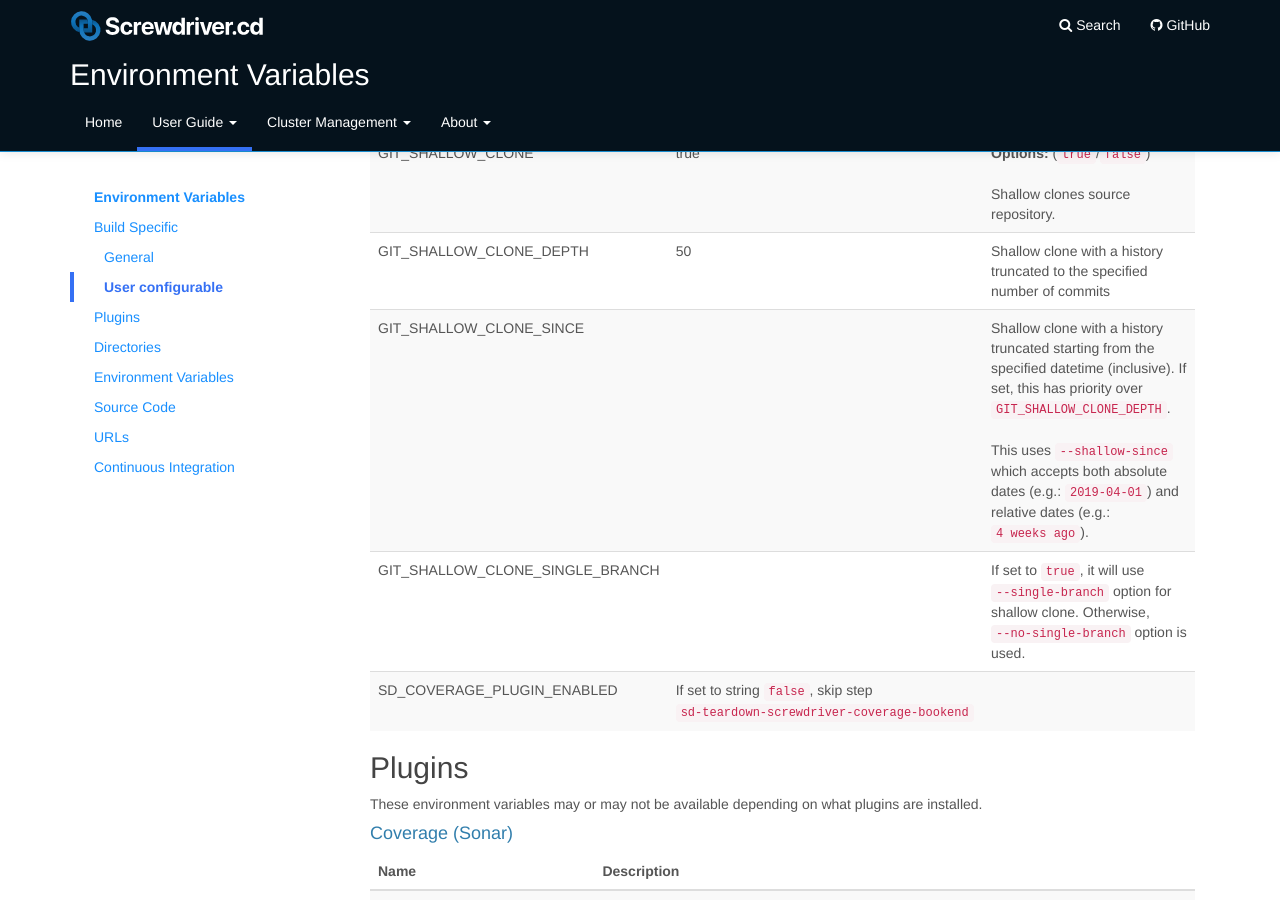
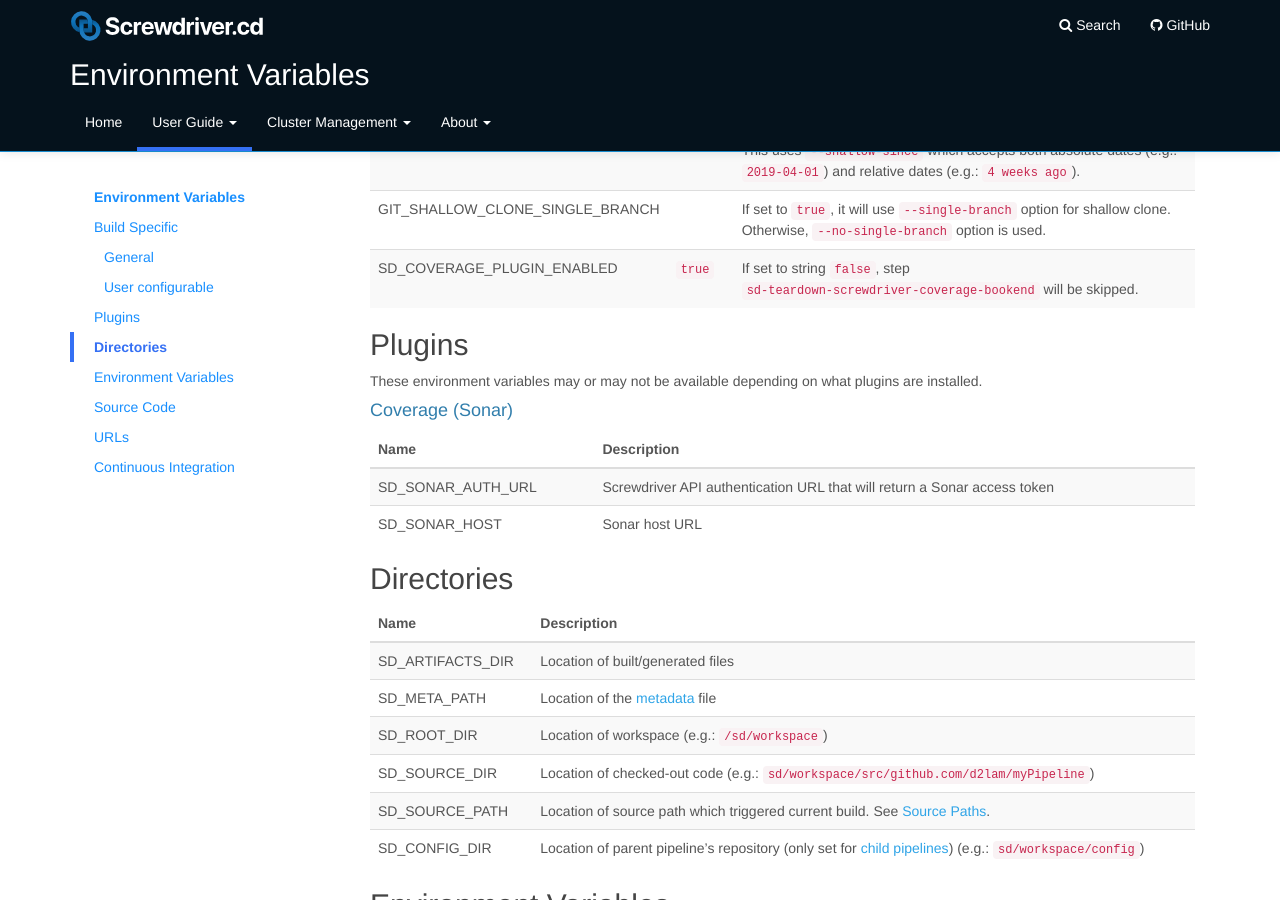
Before and after one commit to screwdriver-cd/guide, a Jekyll site: the page built from docs/user-guide/environment-variables.md, in a window 1280 px wide and 900 px high, scrolled down 1564 px. Built offline with Jekyll 4.4.1, drawn with Linux system fonts in a browser that asks for light colours.

Commit message:
fix: update docs (#334)

```diff
--- a/docs/user-guide/environment-variables.md
+++ b/docs/user-guide/environment-variables.md
@@ -64,7 +64,7 @@ _Note: Environment variables set in one job cannot be accessed in another job. T
 | GIT_SHALLOW_CLONE_DEPTH | 50 | Shallow clone with a history truncated to the specified number of commits |
 | GIT_SHALLOW_CLONE_SINCE |  | Shallow clone with a history truncated starting from the specified datetime (inclusive). If set, this has priority over `GIT_SHALLOW_CLONE_DEPTH`.<br><br>This uses `--shallow-since` which accepts both absolute dates (e.g.: `2019-04-01`) and relative dates (e.g.: `4 weeks ago`). |
 | GIT_SHALLOW_CLONE_SINGLE_BRANCH |  | If set to `true`, it will use `--single-branch` option for shallow clone. Otherwise, `--no-single-branch` option is used. |
-| SD_COVERAGE_PLUGIN_ENABLED  | If set to string `false`, skip step `sd-teardown-screwdriver-coverage-bookend` |
+| SD_COVERAGE_PLUGIN_ENABLED  | `true` |If set to string `false`, step `sd-teardown-screwdriver-coverage-bookend` will be skipped. |
 
 ## Plugins
 These environment variables may or may not be available depending on what plugins are installed.
```
